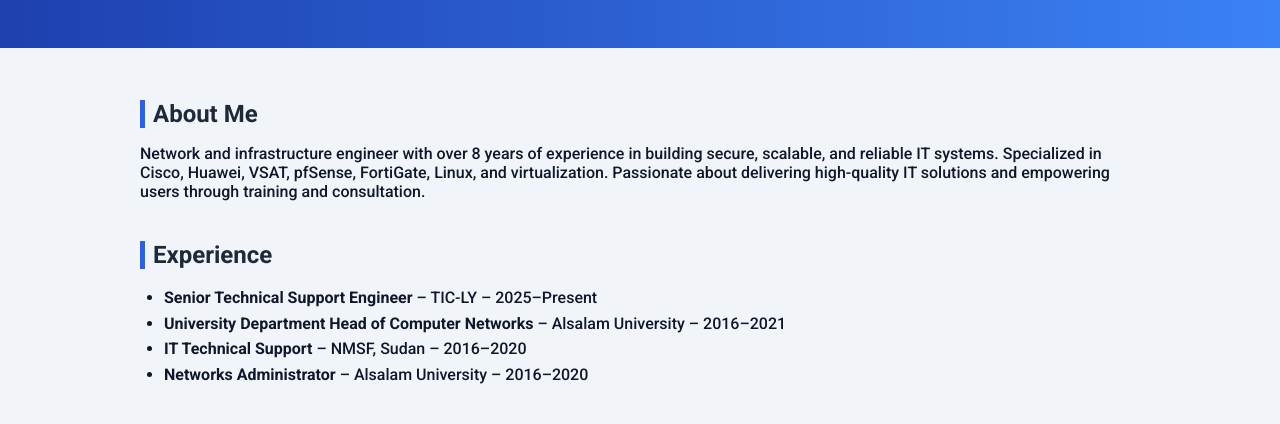
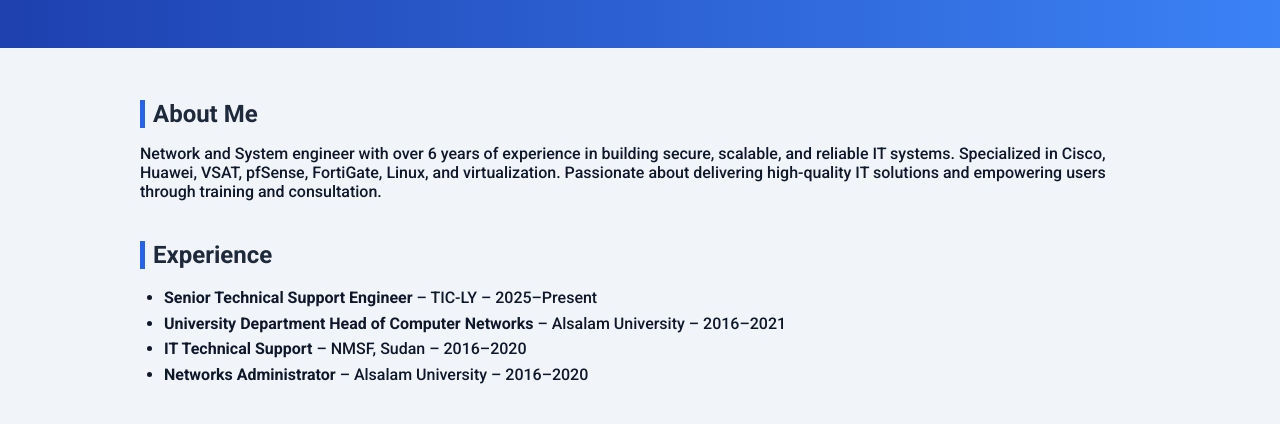
Before and after one commit to ElfatihMH/elfatihmh.github.io, a plain HTML site: page index.html in a window 1280 px wide. Shown: the part 297-721 px from the top of the page. Drawn offline with Linux system fonts and the light colour scheme.

Commit message:
Update index.html

```diff
--- a/index.html
+++ b/index.html
@@ -85,7 +85,7 @@
   <div class="container">
     <section>
       <h2>About Me</h2>
-      <p>Network and infrastructure engineer with over 8 years of experience in building secure, scalable, and reliable IT systems. Specialized in Cisco, Huawei, VSAT, pfSense, FortiGate, Linux, and virtualization. Passionate about delivering high-quality IT solutions and empowering users through training and consultation.</p>
+      <p>Network and System engineer with over 6 years of experience in building secure, scalable, and reliable IT systems. Specialized in Cisco, Huawei, VSAT, pfSense, FortiGate, Linux, and virtualization. Passionate about delivering high-quality IT solutions and empowering users through training and consultation.</p>
     </section>
     <section>
       <h2>Experience</h2>
```
